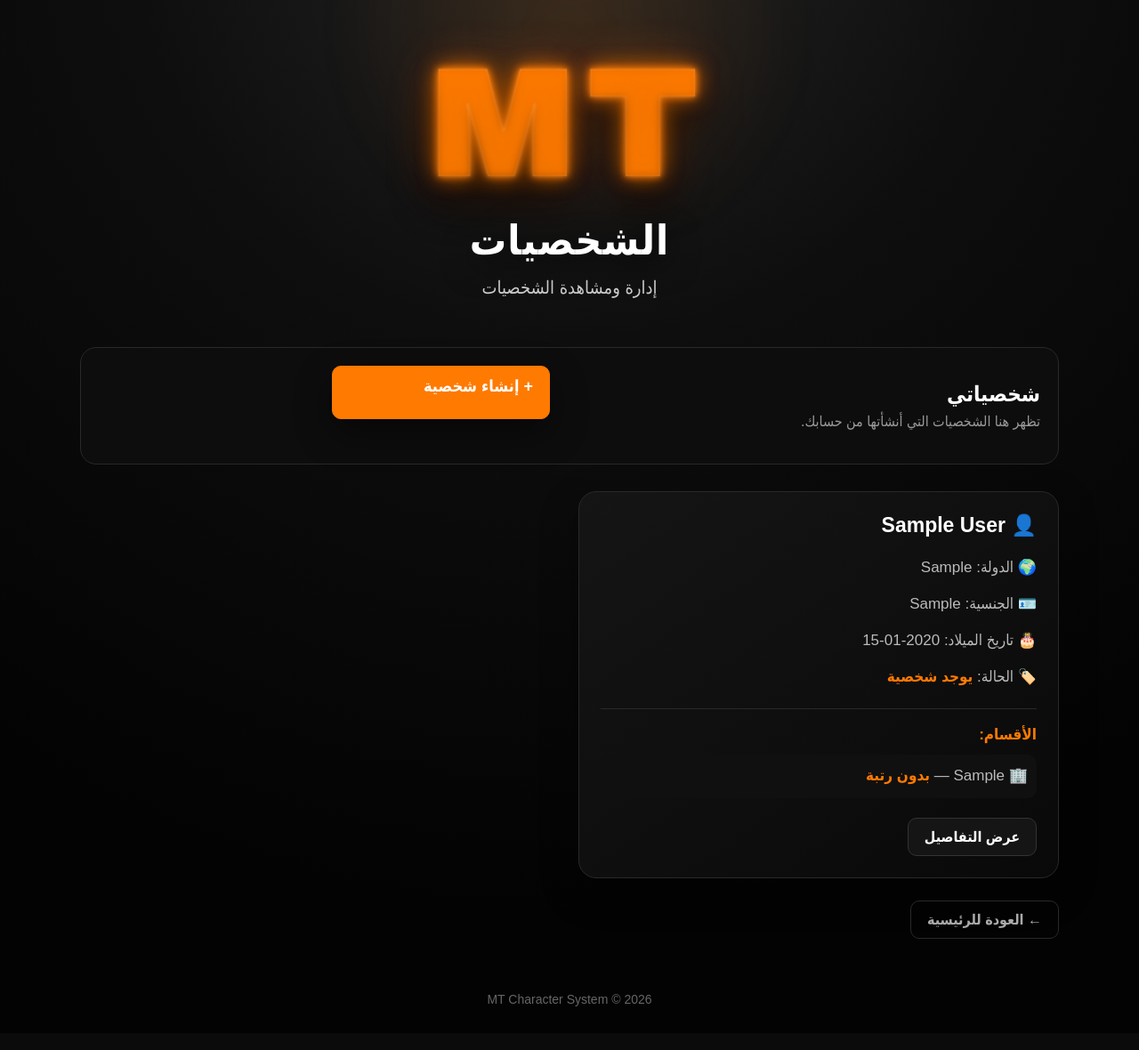
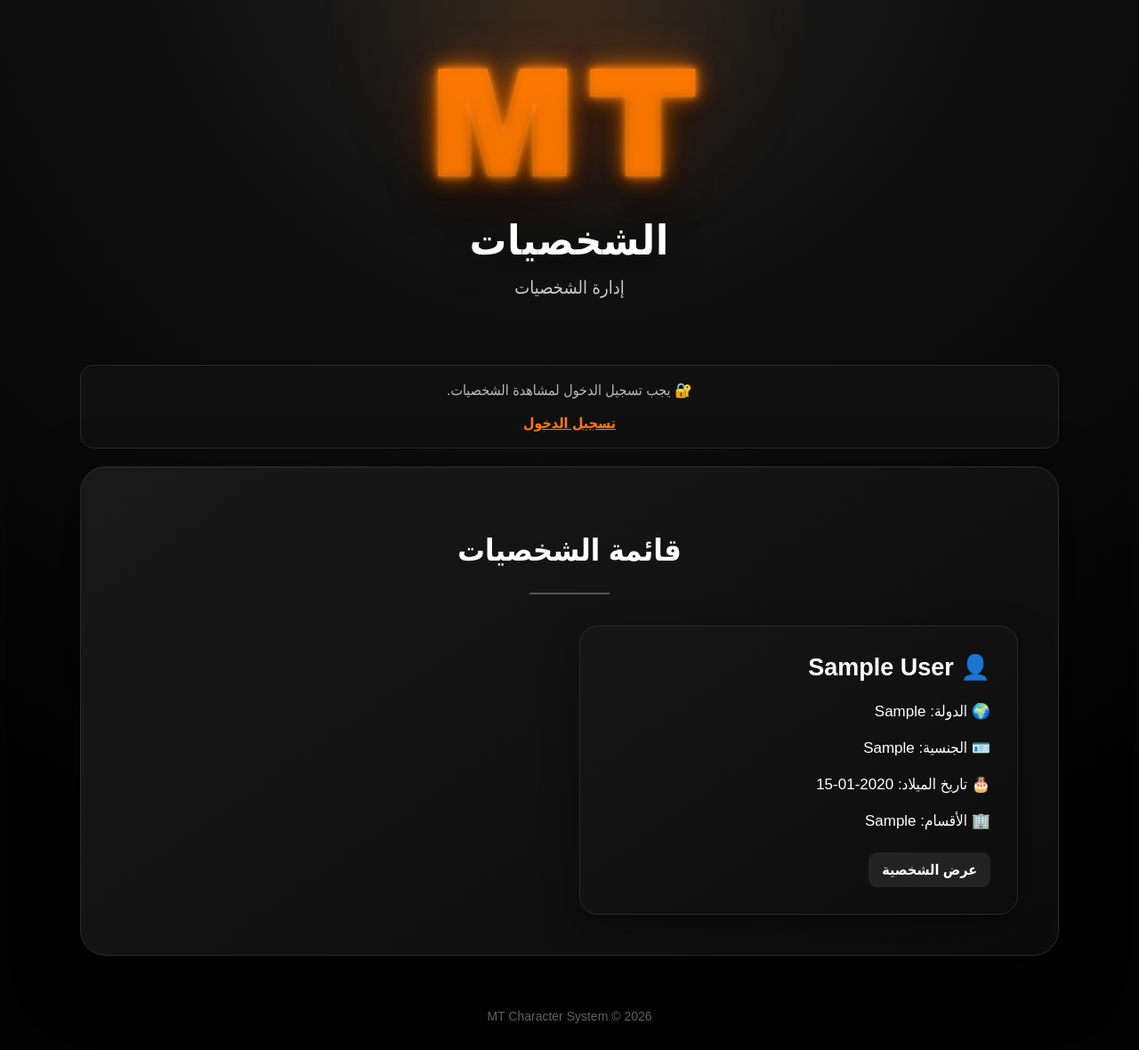
Before and after one commit to dahomaq37-jpg/-MT-Character-System, a Flask app: page /characters in a window 1280 px wide. Shown: the whole page at 89% size. Before the commit the page ends 1131 px from the top, so only its background shows below. Run offline with Flask 3, Linux system fonts and the light colour scheme; tables that the repository leaves empty hold one stand-in row (values such as "Sample post").

Commit message:
Update characters.html

```diff
--- a/templates/characters.html
+++ b/templates/characters.html
@@ -5,22 +5,17 @@
 
     <meta charset="UTF-8">
 
-    <meta
-        name="viewport"
-        content="width=device-width, initial-scale=1.0"
-    >
+    <meta name="viewport"
+          content="width=device-width, initial-scale=1.0">
 
     <title>
         الشخصيات - MT
     </title>
 
-    <link
-        rel="stylesheet"
-        href="{{ url_for('static', filename='style.css') }}"
-    >
+    <link rel="stylesheet"
+          href="{{ url_for('static', filename='style.css') }}">
 
 </head>
-
 
 <body>
 
@@ -36,7 +31,7 @@
     </h1>
 
     <p>
-        إدارة ومشاهدة الشخصيات
+        إدارة الشخصيات
     </p>
 
 </header>
@@ -45,55 +40,15 @@
 <main class="character-page">
 
 
-    <div class="character-topbar">
-
-        <div>
-
-            {% if admin_view %}
-
-                <h2>
-                    جميع الشخصيات
-                </h2>
-
-                <p>
-                    عندك صلاحية مشاهدة جميع الشخصيات.
-                </p>
-
-            {% else %}
-
-                <h2>
-                    شخصياتي
-                </h2>
-
-                <p>
-                    تظهر هنا الشخصيات التي أنشأتها
-                    من حسابك.
-                </p>
-
-            {% endif %}
-
-        </div>
-
-
-        <a
-            href="/characters/register"
-            class="register-button"
-        >
-            + إنشاء شخصية
-        </a>
-
-    </div>
-
-
     {% with messages = get_flashed_messages() %}
 
         {% if messages %}
 
-            <div class="messages">
+            <div class="flash-box">
 
                 {% for message in messages %}
 
-                    <div class="message">
+                    <div>
                         {{ message }}
                     </div>
 
@@ -106,24 +61,92 @@
     {% endwith %}
 
 
+    {% if user %}
+
+    <a href="/characters/register"
+       class="register-button">
+
+        + إنشاء شخصية
+
+    </a>
+
+    {% endif %}
+
+
+    {% if admin_view %}
+
+        <div class="access-info">
+
+            👑 أنت تشاهد جميع الشخصيات
+            لأن لديك صلاحية عرض جميع الشخصيات.
+
+        </div>
+
+    {% elif user %}
+
+        <div class="access-info">
+
+            🔒 تظهر لك شخصيات حسابك فقط.
+
+        </div>
+
+    {% else %}
+
+        <div class="access-info">
+
+            🔐 يجب تسجيل الدخول لمشاهدة الشخصيات.
+
+            <br><br>
+
+            <a href="/login">
+                تسجيل الدخول
+            </a>
+
+        </div>
+
+    {% endif %}
+
+
+    <section class="characters-box">
+
+
+        <div class="section-header">
+
+            <h2>
+                قائمة الشخصيات
+            </h2>
+
+            <span class="section-line"></span>
+
+        </div>
+
 
         {% if characters %}
-
 
         <div class="characters-list">
 
 
             {% for item in characters %}
 
+            {% set character = item.character %}
 
-        <article class="character-card">
+
+            <div class="character-card">
 
 
                 <div class="character-name">
 
                     👤
 
-                {{ item.character["full_name"] }}
+                    {{ character["full_name"] }}
+
+                    {% if character["hidden"] %}
+
+                        <span class="hidden-badge">
+                            مخفية
+                        </span>
+
+                    {% endif %}
 
                 </div>
 
@@ -132,64 +155,170 @@
 
                     <div>
                         🌍 الدولة:
-                    {{ item.character["country"] }}
+                        {{ character["country"] }}
                     </div>
 
                     <div>
                         🪪 الجنسية:
-                    {{ item.character["nationality"] }}
+                        {{ character["nationality"] }}
                     </div>
 
                     <div>
                         🎂 تاريخ الميلاد:
-                    {{ item.character["birth_date"] }}
+                        {{ character["birth_date"] }}
                     </div>
 
 
+                    {% for rank in item.ranks %}
+
+                        {% if rank["department"] == "general" %}
+
                             <div>
+                                🏷️ الحالة:
+                                {{ rank["rank_name"] }}
+                            </div>
 
-                    🏷️ الحالة:
+                        {% endif %}
 
-                    <strong>
-                        يوجد شخصية
-                    </strong>
-
-                </div>
+                    {% endfor %}
 
 
                     {% if item.departments %}
 
+                        <div>
 
-                <div class="department-list">
-
-                    <strong>
-                        الأقسام:
-                    </strong>
-
+                            🏢 الأقسام:
 
                             {% for department in item.departments %}
-
-                        <div class="department-item">
-
-                            🏢
 
                                 {{ DEPARTMENTS.get(
                                     department["department"],
                                     department["department"]
                                 ) }}
 
-                            —
-
-                            <span>
-                                {{ department["rank_name"] or "بدون رتبة" }}
-                            </span>
-
-                        </div>
+                                {% if not loop.last %}
+                                    ،
+                                {% endif %}
 
                             {% endfor %}
 
                         </div>
 
+                    {% endif %}
+
+                </div>
+
+
+                <div class="character-actions">
+
+
+                    <a href="/characters/{{ character['id'] }}"
+                       class="view-button">
+
+                        عرض الشخصية
+
+                    </a>
+
+
+                    {% if can_edit_all %}
+
+                    <form method="POST"
+                          action="/admin/characters/{{ character['id'] }}/edit">
+
+                        <input
+                            type="hidden"
+                            name="first_name"
+                            value="{{ character['first_name'] }}"
+                        >
+
+                        <input
+                            type="hidden"
+                            name="second_name"
+                            value="{{ character['second_name'] }}"
+                        >
+
+                        <input
+                            type="hidden"
+                            name="country"
+                            value="{{ character['country'] }}"
+                        >
+
+                        <input
+                            type="hidden"
+                            name="nationality"
+                            value="{{ character['nationality'] }}"
+                        >
+
+                        <input
+                            type="hidden"
+                            name="birth_date"
+                            value="{{ character['birth_date'] }}"
+                        >
+
+                        <button
+                            type="submit"
+                            class="edit-button">
+
+                            حفظ البيانات
+
+                        </button>
+
+                    </form>
+
+                    {% endif %}
+
+
+                    {% if can_delete_all %}
+
+                    <form method="POST"
+                          action="/characters/{{ character['id'] }}/delete"
+                          onsubmit="return confirm('هل أنت متأكد من حذف الشخصية؟');">
+
+                        <button
+                            type="submit"
+                            class="delete-button">
+
+                            حذف
+
+                        </button>
+
+                    </form>
+
+                    {% endif %}
+
+
+                    {% if can_manage_sections %}
+
+                    <form method="POST"
+                          action="/admin/characters/{{ character['id'] }}/department"
+                          class="department-form">
+
+                        <select name="department"
+                                required>
+
+                            <option value="">
+                                اختر القسم
+                            </option>
+
+                            {% for key, name in DEPARTMENTS.items() %}
+
+                                <option value="{{ key }}">
+                                    {{ name }}
+                                </option>
+
+                            {% endfor %}
+
+                        </select>
+
+                        <button
+                            type="submit"
+                            class="manage-button">
+
+                            إضافة للقسم
+
+                        </button>
+
+                    </form>
 
                     {% endif %}
 
@@ -197,37 +326,28 @@
                 </div>
 
 
-            <div class="character-actions">
+                {% if admin_view %}
 
-                <a
-                    href="/characters/{{ item.character['id'] }}"
-                    class="open-button"
-                >
-                    عرض التفاصيل
-                </a>
+                <div class="admin-owner">
 
+                    الحساب المرتبط:
 
-                {% if can_edit_all %}
+                    {% if character["username"] %}
 
-                    <span class="permission-label">
-                        تعديل متاح
-                    </span>
+                        {{ character["username"] }}
 
-                {% endif %}
+                    {% else %}
 
-
-                {% if can_delete_all %}
-
-                    <span class="permission-label">
-                        حذف متاح
-                    </span>
+                        غير مرتبط بحساب
 
                     {% endif %}
 
                 </div>
 
+                {% endif %}
 
-        </article>
+
+            </div>
 
 
             {% endfor %}
@@ -235,43 +355,26 @@
 
         </div>
 
+        {% else %}
+
+        <div class="empty-box">
+
+            {% if user %}
+
+                لا توجد شخصيات مرتبطة بحسابك.
 
             {% else %}
 
+                لا توجد شخصيات للعرض.
 
-    <div class="empty-box">
-
-        <div class="empty-icon">
-            👤
-        </div>
-
-        <h2>
-            ما عندك شخصيات
-        </h2>
-
-        <p>
-            أنشئ شخصيتك الأولى وبتظهر هنا.
-        </p>
-
-        <a
-            href="/characters/register"
-            class="register-button"
-        >
-            إنشاء شخصية
-        </a>
+            {% endif %}
 
         </div>
-
 
         {% endif %}
 
 
-    <a
-        href="/"
-        class="back-button"
-    >
-        ← العودة للرئيسية
-    </a>
+    </section>
 
 
 </main>
@@ -297,146 +400,70 @@
 }
 
 
-    .character-topbar {
+.flash-box {
 
-        display: flex;
+    margin: 20px auto;
 
-        justify-content: space-between;
+    padding: 15px;
 
-        align-items: center;
+    border-radius: 15px;
 
-        gap: 20px;
+    background: #151515;
 
-        margin-bottom: 30px;
+    border: 1px solid #ff7a00;
 
-        padding: 20px;
+    color: white;
 
-        background: #0d0d0d;
-
-        border: 1px solid #292929;
-
-        border-radius: 18px;
+    text-align: center;
 
 }
 
 
-    .character-topbar h2 {
+.access-info {
 
-        margin: 0 0 7px;
+    margin: 20px 0;
+
+    padding: 18px;
+
+    background: #101010;
+
+    border: 1px solid #292929;
+
+    border-radius: 15px;
+
+    color: #bbb;
+
+    text-align: center;
 
 }
 
 
-    .character-topbar p {
+.access-info a {
 
-        margin: 0;
+    color: #ff7a00;
 
-        color: #999;
+    font-weight: bold;
 
 }
 
 
-    .characters-list {
+.register-button {
 
-        display: grid;
+    display: block;
 
-        grid-template-columns:
-            repeat(2, minmax(0, 1fr));
+    width: fit-content;
 
-        gap: 20px;
+    margin: 20px 0;
 
-    }
+    padding: 14px 22px;
 
+    background: #ff7a00;
 
-    .character-card {
+    color: #fff;
 
-        padding: 24px;
+    text-decoration: none;
 
-        background:
-            linear-gradient(
-                145deg,
-                #151515,
-                #090909
-            );
-
-        border: 1px solid #292929;
-
-        border-radius: 20px;
-
-        box-shadow:
-            0 15px 40px
-            rgba(0,0,0,.35);
-
-    }
-
-
-    .character-card:hover {
-
-        border-color: #ff7a00;
-
-    }
-
-
-    .character-name {
-
-        font-size: 23px;
-
-        font-weight: bold;
-
-        margin-bottom: 20px;
-
-        color: white;
-
-    }
-
-
-    .character-details {
-
-        display: grid;
-
-        gap: 12px;
-
-        color: #bbb;
-
-        line-height: 1.7;
-
-    }
-
-
-    .character-details strong {
-
-        color: #ff7a00;
-
-    }
-
-
-    .department-list {
-
-        margin-top: 8px;
-
-        padding-top: 15px;
-
-        border-top: 1px solid #292929;
-
-    }
-
-
-    .department-item {
-
-        margin-top: 8px;
-
-        padding: 10px;
-
-        background: #101010;
-
-        border-radius: 10px;
-
-    }
-
-
-    .department-item span {
-
-        color: #ff7a00;
+    border-radius: 12px;
 
     font-weight: bold;
 
@@ -447,73 +474,130 @@
 
     display: flex;
 
-        align-items: center;
+    flex-wrap: wrap;
 
     gap: 10px;
 
-        flex-wrap: wrap;
-
-        margin-top: 22px;
+    margin-top: 20px;
 
 }
 
 
-    .open-button,
-    .register-button,
-    .back-button {
+.character-actions form {
 
-        display: inline-block;
+    margin: 0;
 
-        padding: 11px 18px;
+}
 
-        border-radius: 10px;
+
+.view-button,
+.edit-button,
+.delete-button,
+.manage-button {
+
+    border: 0;
+
+    padding: 10px 15px;
+
+    border-radius: 9px;
 
     text-decoration: none;
+
+    cursor: pointer;
 
     font-weight: bold;
 
 }
 
 
-    .open-button {
+.view-button {
+
+    background: #222;
 
     color: white;
-
-        background: #151515;
-
-        border: 1px solid #333;
 
 }
 
 
-    .open-button:hover {
+.edit-button {
 
-        border-color: #ff7a00;
+    background: #333;
+
+    color: white;
 
 }
 
 
-    .register-button {
+.delete-button {
+
+    background: #4a1717;
 
     color: white;
-
-        background: #ff7a00;
-
-        border: 1px solid #ff7a00;
 
 }
 
 
-    .register-button:hover {
+.manage-button {
 
-        background: #e86e00;
+    background: #ff7a00;
+
+    color: white;
 
 }
 
 
-    .permission-label {
+.department-form {
 
-        color: #ff7a00;
+    display: flex;
+
+    gap: 8px;
+
+}
+
+
+.department-form select {
+
+    background: #111;
+
+    color: white;
+
+    border: 1px solid #333;
+
+    border-radius: 8px;
+
+    padding: 8px;
+
+}
+
+
+.hidden-badge {
+
+    display: inline-block;
+
+    margin-right: 8px;
+
+    padding: 4px 8px;
+
+    border-radius: 7px;
+
+    background: #333;
+
+    color: #aaa;
+
+    font-size: 11px;
+
+}
+
+
+.admin-owner {
+
+    margin-top: 15px;
+
+    padding-top: 15px;
+
+    border-top: 1px solid #222;
+
+    color: #777;
 
     font-size: 13px;
 
@@ -522,123 +606,17 @@
 
 .empty-box {
 
+    padding: 50px 20px;
+
     text-align: center;
 
-        padding: 60px 20px;
-
-        background: #0d0d0d;
-
-        border: 1px solid #292929;
-
-        border-radius: 20px;
+    color: #777;
 
 }
 
-
-    .empty-icon {
-
-        font-size: 50px;
-
-        margin-bottom: 15px;
-
-    }
-
-
-    .empty-box p {
-
-        color: #999;
-
-        margin-bottom: 25px;
-
-    }
-
-
-    .back-button {
-
-        margin-top: 25px;
-
-        color: #aaa;
-
-        border: 1px solid #292929;
-
-    }
-
-
-    .messages {
-
-        margin-bottom: 20px;
-
-    }
-
-
-    .message {
-
-        padding: 14px;
-
-        background: #111;
-
-        border: 1px solid #ff7a00;
-
-        color: white;
-
-        border-radius: 12px;
-
-    }
-
-
-    @media (max-width: 700px) {
-
-        .characters-list {
-
-            grid-template-columns:
-                repeat(2, minmax(0, 1fr));
-
-            gap: 10px;
-
-        }
-
-
-        .character-card {
-
-            padding: 15px;
-
-        }
-
-
-        .character-name {
-
-            font-size: 17px;
-
-        }
-
-
-        .character-details {
-
-            font-size: 12px;
-
-        }
-
-
-        .character-topbar {
-
-            flex-direction: column;
-
-            align-items: stretch;
-
-        }
-
-
-        .register-button {
-
-            text-align: center;
-
-        }
-
-    }
 
 </style>
 
 
 </body>
-
 </html>
```
Lines whose indentation alone changed are shown as unchanged.
